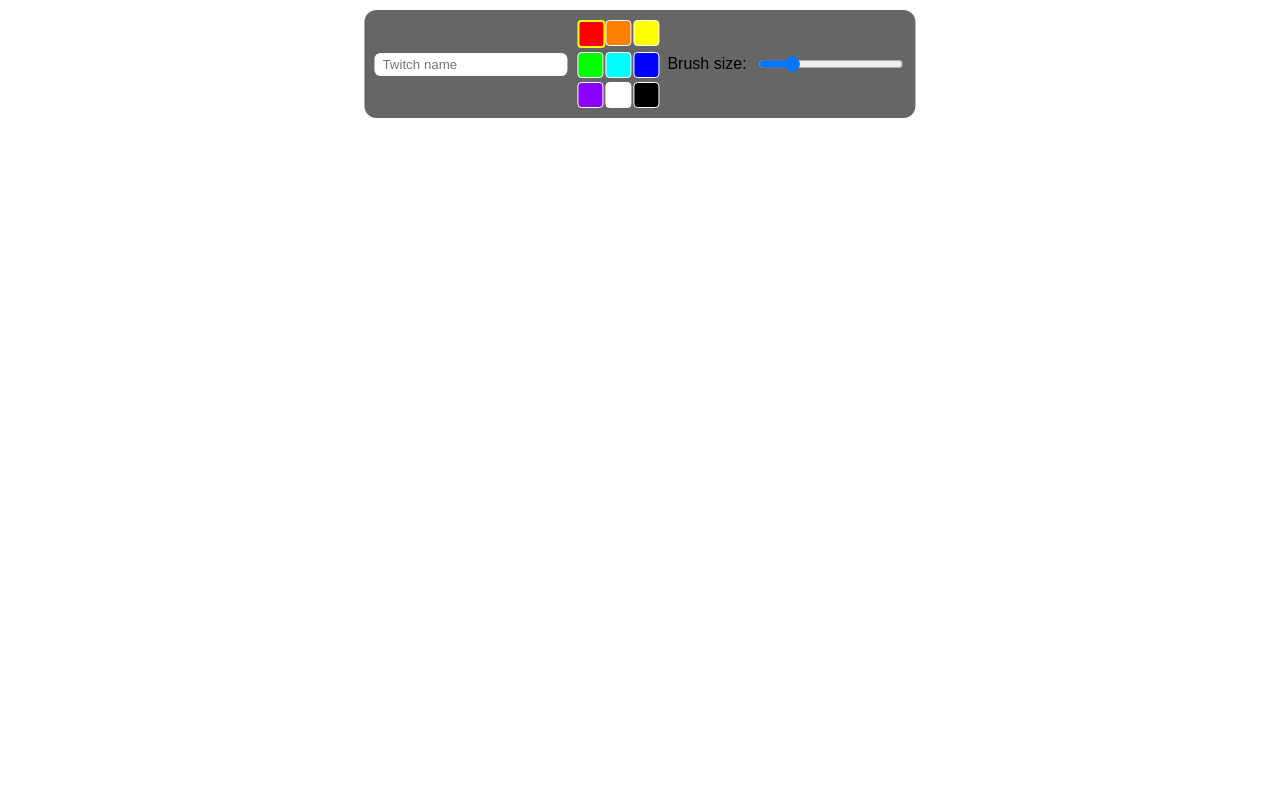
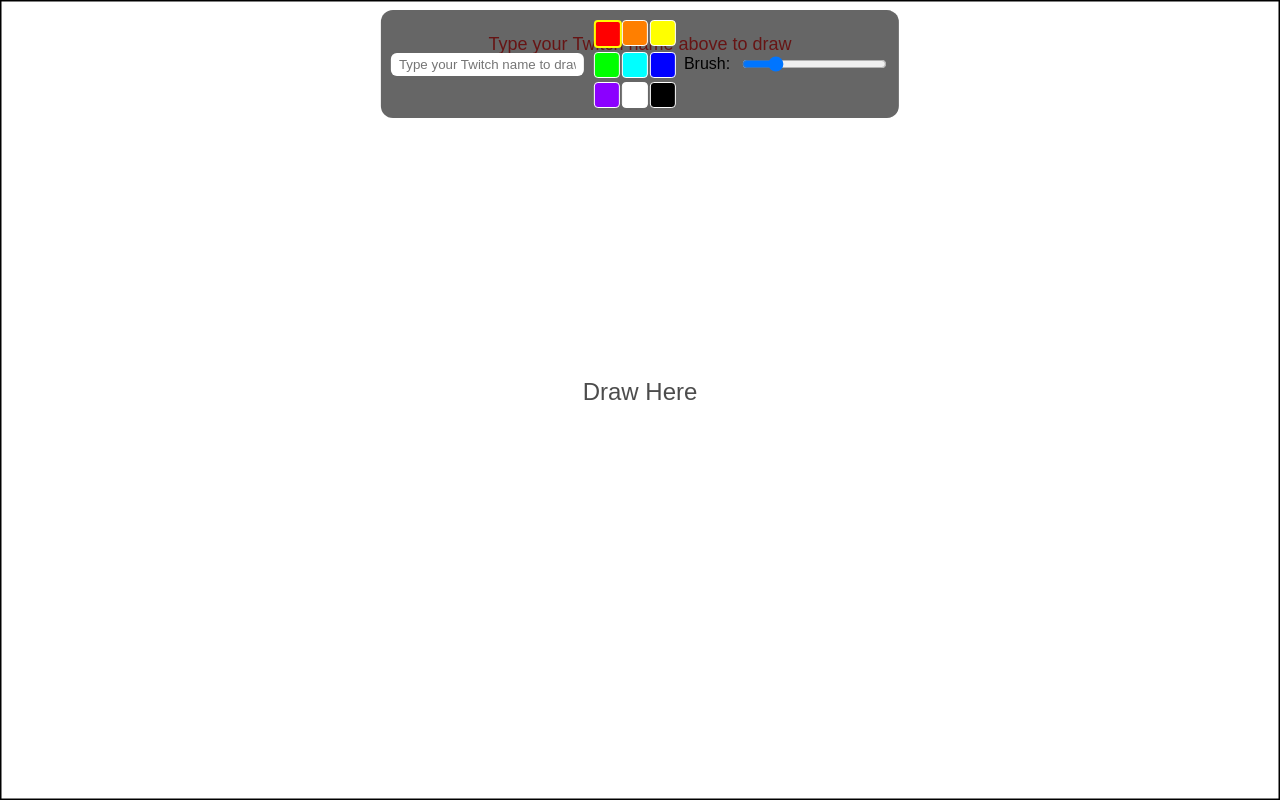
Before and after one commit to Pierce818/draw-on-stream, a website: page viewer.html in a window 1280 px wide. Drawn offline with nearby package versions, Linux system fonts and the light colour scheme; no server answers.

Commit message:
Dual canvas fix: persistent strokes, zones, Draw Here, username prompt

```diff
--- a/viewer.html
+++ b/viewer.html
@@ -3,29 +3,28 @@
 <head>
   <title>Draw on Stream</title>
   <style>
-    body, html { margin:0; padding:0; overflow:hidden; font-family: Arial, sans-serif; }
-    canvas { display:block; touch-action:none; }
+    html, body { margin:0; padding:0; overflow:hidden; font-family:Arial, sans-serif; }
+    canvas { position:absolute; top:0; left:0; width:100%; height:100%; touch-action:none; }
 
     #controls {
       position: fixed; top:10px; left:50%; transform:translateX(-50%);
       background: rgba(0,0,0,0.6); padding:10px; border-radius:12px;
       display:flex; gap:10px; align-items:center; z-index:1000;
     }
-
     #controls input, #controls button { border:none; border-radius:6px; padding:4px 8px; }
-    #controls input[type="text"] { width:120px; }
+    #controls input[type="text"] { width:140px; }
 
     #colorPalette {
       display: grid; grid-template-columns: repeat(3, 24px); gap: 4px;
     }
-
     .color-btn { width:24px; height:24px; border:1px solid #fff; cursor:pointer; border-radius:4px; }
     .color-btn.selected { border: 2px solid #ff0; }
   </style>
 </head>
 <body>
+
   <div id="controls">
-    <input id="nameInput" placeholder="Twitch name" />
+    <input id="nameInput" placeholder="Type your Twitch name to draw" />
     <div id="colorPalette">
       <div class="color-btn" style="background:#FF0000;"></div>
       <div class="color-btn" style="background:#FF7F00;"></div>
@@ -37,35 +36,48 @@
       <div class="color-btn" style="background:#FFFFFF;"></div>
       <div class="color-btn" style="background:#000000;"></div>
     </div>
-    Brush size: <input type="range" id="brushSize" min="1" max="20" value="4" />
+    Brush: <input type="range" id="brushSize" min="1" max="20" value="4" />
   </div>
 
-  <canvas id="c"></canvas>
+  <!-- Dual canvas -->
+  <canvas id="drawingCanvas"></canvas>
+  <canvas id="guideCanvas"></canvas>
 
   <script src="/socket.io/socket.io.js"></script>
   <script>
     const socket = io();
-    const c = document.getElementById("c");
-    const ctx = c.getContext("2d");
-    c.width = window.innerWidth;
-    c.height = window.innerHeight;
 
+    const drawCanvas = document.getElementById("drawingCanvas");
+    const drawCtx = drawCanvas.getContext("2d");
+    drawCanvas.width = window.innerWidth;
+    drawCanvas.height = window.innerHeight;
+
+    const guideCanvas = document.getElementById("guideCanvas");
+    const guideCtx = guideCanvas.getContext("2d");
+    guideCanvas.width = window.innerWidth;
+    guideCanvas.height = window.innerHeight;
+
+    let username = "";
     let drawing = false;
-    let username = "";
     let color = "#FF0000";
     let brushSize = 4;
     let prevX = null, prevY = null;
+
     let zoneIndex = 0, zoneWidth = 1;
+    const maxUsers = 10;
 
-    // require username to draw
-    document.getElementById("nameInput").addEventListener("change", e=>{
+    const bannedWords = ["badword1","badword2","hate"];
+
+    // Require username before drawing
+    const nameInput = document.getElementById("nameInput");
+    nameInput.addEventListener("change", e=>{
       const name = e.target.value.trim();
       if(name.length>0){
         username=name;
       }
     });
 
-    // color selection
+    // Color selection
     const paletteBtns = document.querySelectorAll(".color-btn");
     paletteBtns.forEach(btn=>{
       btn.addEventListener("click",()=>{
@@ -78,58 +90,86 @@
 
     document.getElementById("brushSize").addEventListener("input", e=>brushSize=e.target.value);
 
+    // Receive zone assignment
     socket.on("zoneAssigned", data=>{
-      zoneIndex=data.index;
-      zoneWidth=data.width;
+      zoneIndex = data.index;
+      zoneWidth = data.width;
     });
 
+    // Draw zone guide (viewer only)
     function drawZoneGuide(){
-      ctx.clearRect(0,0,c.width,c.height);
-      const zoneStart = zoneIndex*c.width*zoneWidth;
-      const zoneEnd = zoneStart+c.width*zoneWidth;
-      ctx.fillStyle="rgba(255,255,255,0.05)";
-      ctx.fillRect(zoneStart,0,zoneEnd-zoneStart,c.height);
+      guideCtx.clearRect(0,0,guideCanvas.width, guideCanvas.height);
+      const zoneStart = zoneIndex * drawCanvas.width * zoneWidth;
+      const zoneEnd = zoneStart + drawCanvas.width * zoneWidth;
 
-      ctx.strokeStyle="rgba(255,255,255,0.3)";
-      ctx.lineWidth=2;
-      ctx.strokeRect(zoneStart,0,zoneEnd-zoneStart,c.height);
+      // Semi-transparent fill
+      guideCtx.fillStyle = "rgba(255,255,255,0.05)";
+      guideCtx.fillRect(zoneStart,0,zoneEnd-zoneStart,drawCanvas.height);
+
+      // Black border
+      guideCtx.strokeStyle = "black";
+      guideCtx.lineWidth = 3;
+      guideCtx.strokeRect(zoneStart,0,zoneEnd-zoneStart,drawCanvas.height);
+
+      // Draw "Draw Here" in zone
+      guideCtx.font = "24px Arial";
+      guideCtx.fillStyle = "rgba(0,0,0,0.7)";
+      guideCtx.textAlign = "center";
+      guideCtx.fillText("Draw Here", zoneStart + (zoneEnd-zoneStart)/2, drawCanvas.height/2);
+
+      // If username not typed yet, show prompt
+      if(username===""){
+        guideCtx.font="18px Arial";
+        guideCtx.fillStyle="rgba(255,0,0,0.8)";
+        guideCtx.fillText("Type your Twitch name above to draw", drawCanvas.width/2, 50);
+      }
     }
 
-    c.addEventListener("mousedown", ()=>drawing=true);
-    c.addEventListener("mouseup", ()=>{drawing=false; prevX=null; prevY=null;});
-    c.addEventListener("touchstart", ()=>drawing=true);
-    c.addEventListener("touchend", ()=>{drawing=false; prevX=null; prevY=null;});
+    setInterval(drawZoneGuide, 100);
 
-    c.addEventListener("mousemove", draw);
-    c.addEventListener("touchmove", draw);
+    // Drawing events
+    function startDraw(){ drawing=true; }
+    function stopDraw(){ drawing=false; prevX=null; prevY=null; }
+
+    drawCanvas.addEventListener("mousedown", startDraw);
+    drawCanvas.addEventListener("mouseup", stopDraw);
+    drawCanvas.addEventListener("touchstart", startDraw);
+    drawCanvas.addEventListener("touchend", stopDraw);
+
+    drawCanvas.addEventListener("mousemove", draw);
+    drawCanvas.addEventListener("touchmove", draw);
 
     function draw(e){
-      if(!drawing || username==="") return; // prevent drawing without username
-      let x=e.touches?e.touches[0].clientX:e.clientX;
-      let y=e.touches?e.touches[0].clientY:e.clientY;
+      if(!drawing || username==="") return;
 
-      const zoneStart = zoneIndex*c.width*zoneWidth;
-      const zoneEnd = zoneStart+c.width*zoneWidth;
-      if(x<zoneStart) x=zoneStart;
-      if(x>zoneEnd) x=zoneEnd;
+      let x = e.touches ? e.touches[0].clientX : e.clientX;
+      let y = e.touches ? e.touches[0].clientY : e.clientY;
+
+      const zoneStart = zoneIndex * drawCanvas.width * zoneWidth;
+      const zoneEnd = zoneStart + drawCanvas.width * zoneWidth;
+
+      if(x < zoneStart) x = zoneStart;
+      if(x > zoneEnd) x = zoneEnd;
 
       if(prevX!==null && prevY!==null){
+        // Send to overlay
         socket.emit("draw",{x,y,user:username,color,size:brushSize});
-        ctx.beginPath();
-        ctx.moveTo(prevX,prevY);
-        ctx.lineTo(x,y);
-        ctx.strokeStyle=color;
-        ctx.lineWidth=brushSize;
-        ctx.lineCap="round";
-        ctx.stroke();
-        ctx.closePath();
+
+        // Draw locally on viewer canvas
+        drawCtx.beginPath();
+        drawCtx.moveTo(prevX, prevY);
+        drawCtx.lineTo(x, y);
+        drawCtx.strokeStyle=color;
+        drawCtx.lineWidth=brushSize;
+        drawCtx.lineCap="round";
+        drawCtx.stroke();
+        drawCtx.closePath();
       }
 
-      prevX=x; prevY=y;
+      prevX = x;
+      prevY = y;
     }
 
-    // continuously show zone
-    setInterval(drawZoneGuide, 100);
   </script>
 </body>
 </html>
```
